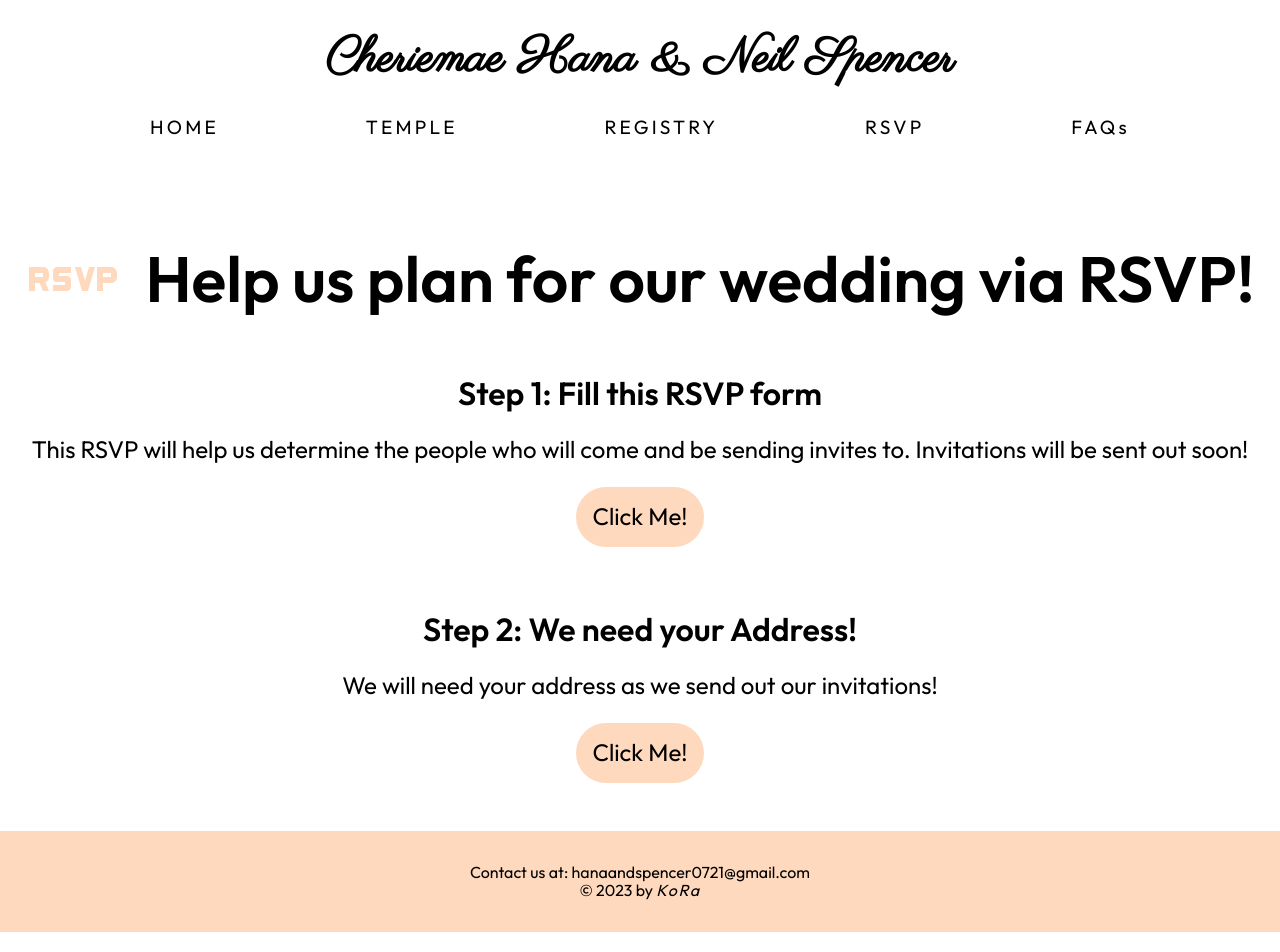
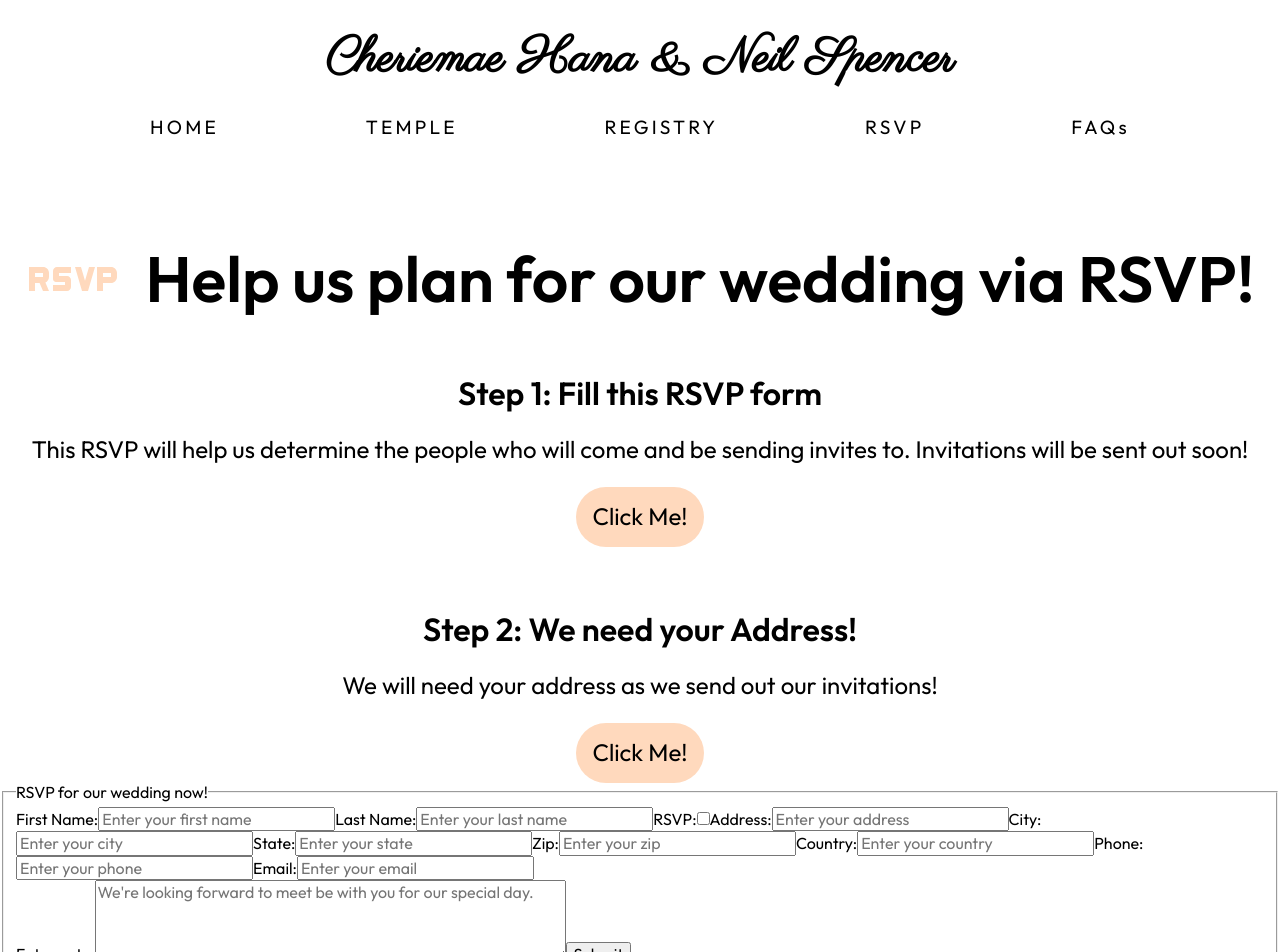
Before and after one commit to spencer-rafada/wedding-website, a React (Vite) app: page /RSVP in a window 1280 px wide. Shown: the top 952 px of the page. Built offline with nearby package versions, Linux system fonts and the light colour scheme.

Commit message:
added rsvp form

```diff
--- a/src/routes/RSVP/RSVP.jsx
+++ b/src/routes/RSVP/RSVP.jsx
@@ -1,6 +1,7 @@
 import React from 'react';
 import './styles/RSVP.css';
 import { MdRsvp } from 'react-icons/md';
+import RSVPForm from './components/RSVPForm';
 
 export default function RSVP() {
   return (
@@ -32,6 +33,7 @@ export default function RSVP() {
           </a>
         </button>
       </div>
+      <RSVPForm />
     </>
   );
 }
--- /dev/null
+++ b/src/routes/RSVP/components/RSVPForm.jsx
@@ -0,0 +1,179 @@
+import React, { useState } from 'react';
+
+export default function RSVPForm() {
+  // firstName: { type: String, required: true },
+  // lastName: { type: String, required: true },
+  // rsvp: { type: Boolean, required: true },
+  // note: { type: String },
+  // people: [{ person: String, rsvp: Boolean }],
+  // address: { type: String, required: true },
+  // city: { type: String, required: true },
+  // state: { type: String, required: true },
+  // zip: { type: Number, required: true },
+  // country: { type: String, required: true },
+  // phone: { type: Number },
+  // email: { type: String }
+  const [values, setValues] = useState({
+    firstName: '',
+    lastName: '',
+    rsvp: false,
+    note: '',
+    address: '',
+    city: '',
+    state: '',
+    zip: '',
+    country: '',
+    phone: '',
+    email: ''
+  });
+  const [people, setPeople] = useState([{ person: '', rsvp: false }]);
+
+  const handleChange = (key) => {
+    return ({ target: { value } }) => {
+      if (key === 'rsvp') {
+        setValues((oldValues) => ({ ...oldValues, [key]: !oldValues.rsvp }));
+      } else setValues((oldValues) => ({ ...oldValues, [key]: value }));
+    };
+  };
+
+  const handleSubmit = (e) => {
+    e.preventDefault();
+    console.log(values);
+  };
+
+  return (
+    <>
+      <div className="form">
+        <form id="rsvp-form">
+          <fieldset>
+            <legend>RSVP for our wedding now!</legend>
+            <label>
+              First Name:
+              <input
+                type="text"
+                placeholder="Enter your first name"
+                name="firstName"
+                value={values.firstName}
+                onChange={handleChange('firstName')}
+                required
+              ></input>
+            </label>
+            <label>
+              Last Name:
+              <input
+                type="text"
+                placeholder="Enter your last name"
+                name="lastName"
+                value={values.lastName}
+                onChange={handleChange('lastName')}
+                required
+              ></input>
+            </label>
+            <label>
+              RSVP:
+              <input
+                type="checkbox"
+                checked={values.rsvp}
+                name="rsvp"
+                onChange={handleChange('rsvp')}
+              ></input>
+            </label>
+            <label>
+              Address:
+              <input
+                type={`text`}
+                placeholder="Enter your address"
+                name="address"
+                value={values.address}
+                onChange={handleChange('address')}
+                required
+              ></input>
+            </label>
+            <label>
+              City:
+              <input
+                type={`text`}
+                placeholder="Enter your city"
+                name="city"
+                value={values.city}
+                onChange={handleChange('city')}
+                required
+              ></input>
+            </label>
+            <label>
+              State:
+              <input
+                type={`text`}
+                placeholder="Enter your state"
+                name="state"
+                value={values.state}
+                onChange={handleChange('state')}
+                required
+              ></input>
+            </label>
+            <label>
+              Zip:
+              <input
+                type={`text`}
+                placeholder="Enter your zip"
+                name="zip"
+                value={values.zip}
+                onChange={handleChange('zip')}
+                required
+              ></input>
+            </label>
+            <label>
+              Country:
+              <input
+                type={`text`}
+                placeholder="Enter your country"
+                name="country"
+                value={values.country}
+                onChange={handleChange('country')}
+                required
+              ></input>
+            </label>
+            <label>
+              Phone:
+              <input
+                type={`text`}
+                placeholder="Enter your phone"
+                name="phone"
+                value={values.phone}
+                onChange={handleChange('phone')}
+              ></input>
+            </label>
+            <label>
+              Email:
+              <input
+                type={`text`}
+                placeholder="Enter your email"
+                name="email"
+                value={values.email}
+                onChange={handleChange('email')}
+              ></input>
+            </label>
+            <div>
+
+            </div>
+            <label>
+              Enter note:
+              <textarea
+                name="note"
+                rows={4}
+                cols={50}
+                placeholder="We're looking forward to meet be with you for our special day."
+                form="rsvp-form"
+                value={values.note}
+                onChange={handleChange('note')}
+              ></textarea>
+            </label>
+            <button type="submit" onClick={handleSubmit}>
+              Submit
+            </button>
+          </fieldset>
+        </form>
+      </div>
+    </>
+  );
+}
```
